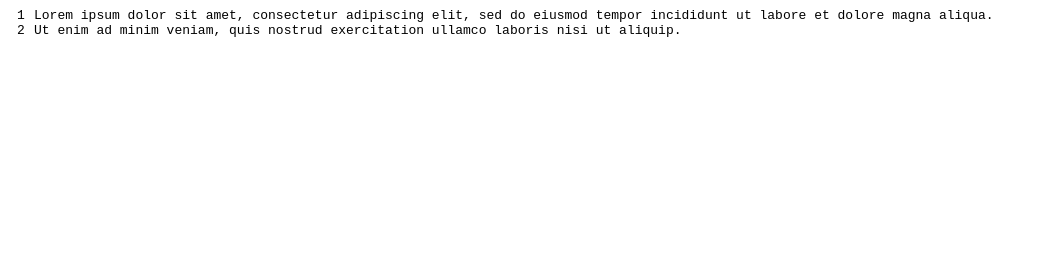
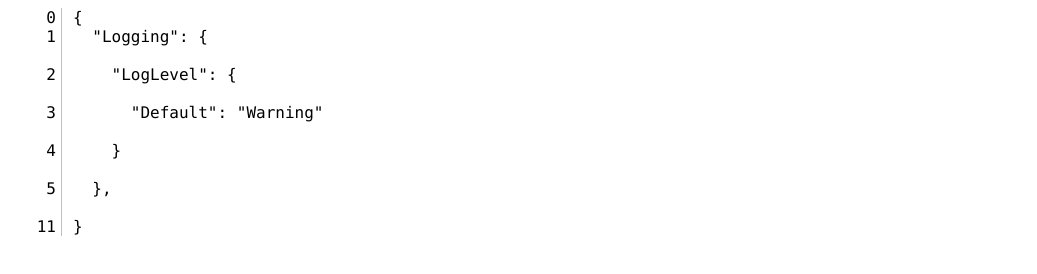
Before and after one commit to PDConSec/vsc-print, a website: page sample.html in a window 1280 px wide. Shown: the whole page, without its empty margins (0-1037 px from the left). Drawn offline with Linux system fonts and the light colour scheme.

Commit message:
Vastly improved formatting with line numbers

```diff
--- a/sample.html
+++ b/sample.html
@@ -1,28 +1,30 @@
-<html>
-<style>
-  body {
-    counter-reset: linenumber;
-  }
+<html><head><style>
 
-  code {
-    margin-left: 2em;
-    display: block;
-  }
+    /* Line numbers */
 
-  code::before {
-    counter-increment: linenumber;
-    content: counter(linenumber);
-    display: inline-block;
-    text-align: center;
-    width: 2em;
-    margin-left: -2em;
-  }
-</style>
-
-<body>
-  <code>Lorem ipsum dolor sit amet, consectetur adipiscing elit, sed do eiusmod tempor incididunt ut labore et dolore
-    magna aliqua.</code>
-  <code>Ut enim ad minim veniam, quis nostrud exercitation ullamco laboris nisi ut aliquip.</code>
-</body>
-
-</html>
+    .line {
+      display: flex;
+    }
+    .line-number {
+      border-right: thin solid silver;
+      padding-right: 0.3em;
+      text-align: right;
+      vertical-align: top;
+      min-width: 3em;
+    }
+    .line-text {
+      margin-left: 0.7em;
+      white-space: pre-wrap;
+    }
+    @page {size: 210mm;margin: 10mm;}</style></head><body style="font-family: Consolas, monospace;font-size:12pt;"><div class="hljs"><span class="line"><span class="line-number">0</span><span class="line-text">{</span></span>
+    <span class="line"><span class="line-number">1</span><span class="line-text">  <span class="hljs-attr">"Logging"</span>: {
+    </span></span>
+    <span class="line"><span class="line-number">2</span><span class="line-text">    <span class="hljs-attr">"LogLevel"</span>: {
+    </span></span>
+    <span class="line"><span class="line-number">3</span><span class="line-text">      <span class="hljs-attr">"Default"</span>: <span class="hljs-string">"Warning"</span>
+    </span></span>
+    <span class="line"><span class="line-number">4</span><span class="line-text">    }
+    </span></span>
+    <span class="line"><span class="line-number">5</span><span class="line-text">  },
+    </span></span>
+    <span class="line"><span class="line-number">11</span><span class="line-text">}</span></span></div></body></html>
```
Also changed, not shown: package.json (+15 -2 lines), src/extension.ts (+18 -12 lines).
